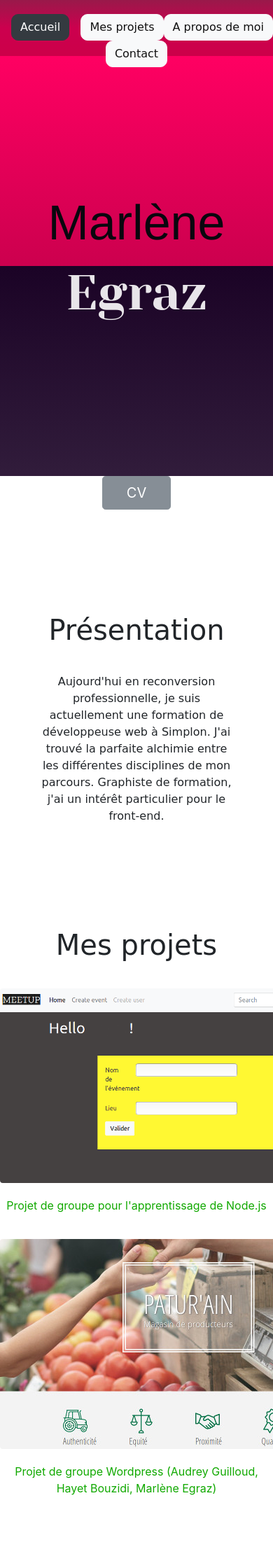
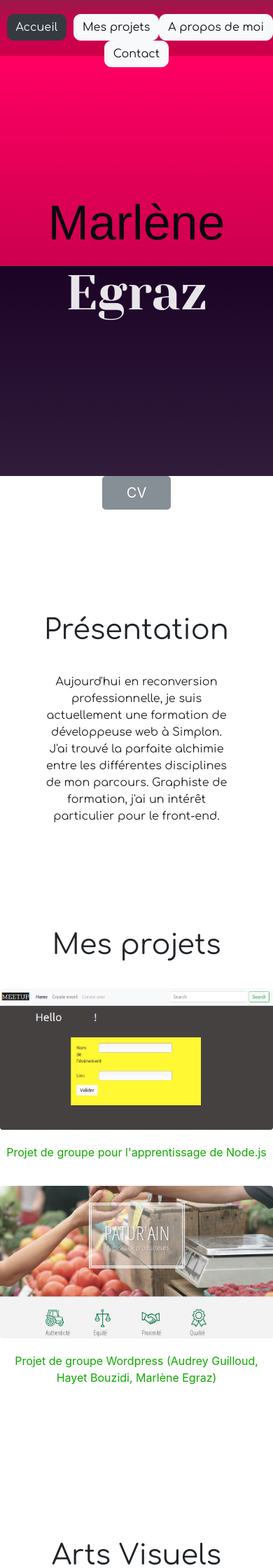
Before and after one commit to megraz/portfolio, a PHP site: page / in a window 390 px wide; the page is wider, and only the part inside the window is pictured. Shown: the top 2240 px of that part at 70% size. Run offline with PHP 8.4, Linux system fonts and the light colour scheme; some libraries are stand-ins or nearby versions; some web fonts are replaced.

Commit message:
responsive img

```diff
--- a/index.php
+++ b/index.php
@@ -10,6 +10,7 @@
     <link href='http://fonts.googleapis.com/css?family=Allerta' rel='stylesheet' type='text/css'>
     <link href="https://fonts.googleapis.com/css?family=Yeseva+One" rel="stylesheet" type='text/css'>
     <link href="https://fonts.googleapis.com/css?family=Roboto" rel="stylesheet" type='text/css'>
+    <link href="https://fonts.googleapis.com/css?family=Comfortaa" rel="stylesheet">
     <link rel="icon" type="image/png" href="favicon_godzilla2.png" />
     <link href="//maxcdn.bootstrapcdn.com/font-awesome/4.2.0/css/font-awesome.min.css" rel="stylesheet">
     <title>Marlène Egraz</title>
@@ -72,6 +73,7 @@ Graphiste de formation, j'ai un intérêt particulier pour le front-end.</p>
   </a>
   </section>
 
+  <section id="screens">
   <?php
   $dossier = "./";
     $files = scandir($dossier);
@@ -92,6 +94,8 @@ Graphiste de formation, j'ai un intérêt particulier pour le front-end.</p>
       }
    }
     ?>
+    </section>
+
     <!-- <section id="soto">
     <a href="jeff-soto">
     <img src="screenshot_soto.png" class="rounded mx-auto d-block" alt="screencap">
--- a/style.css
+++ b/style.css
@@ -84,7 +84,7 @@ header {
 }
 
 #apropos {
-    font-family: 'Comfortaa', cursive;
+    font-family: 'Comfortaa', cursive, Helvetica, Arial, sans-serif;
     width: 70%;
     height: 250px;
     margin-left: 180px;
@@ -110,7 +110,7 @@ header {
 }
 
 .mesprojets {
-    font-family: 'Comfortaa', cursive;
+    font-family: 'Comfortaa', cursive, Helvetica, Arial, sans-serif;
     margin-bottom: 40px;
 }
 
@@ -120,6 +120,24 @@ header {
         margin-left: auto;
         margin-right: auto;
         text-align: center;
+    }
+}
+
+@media screen and (min-width: 200px) and (max-width: 640px) {
+    #template img {
+        max-width: 100%;
+    }
+}
+
+@media screen and (min-width: 200px) and (max-width: 640px) {
+    #paturain img {
+        max-width: 100%;
+    }
+}
+
+@media screen and (min-width: 200px) and (max-width: 640px) {
+    #screens img {
+        max-width: 100%;
     }
 }
 
@@ -183,7 +201,7 @@ header {
 }
 
 .avisu {
-    font-family: 'Comfortaa', cursive;
+    font-family: 'Comfortaa', cursive, Helvetica, Arial, sans-serif;
     margin-bottom: 40px;
 }
 
```
